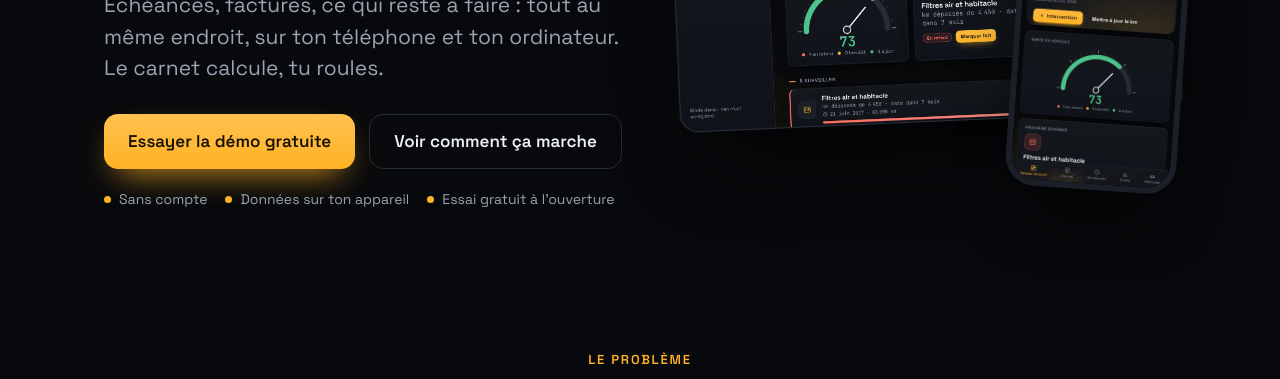
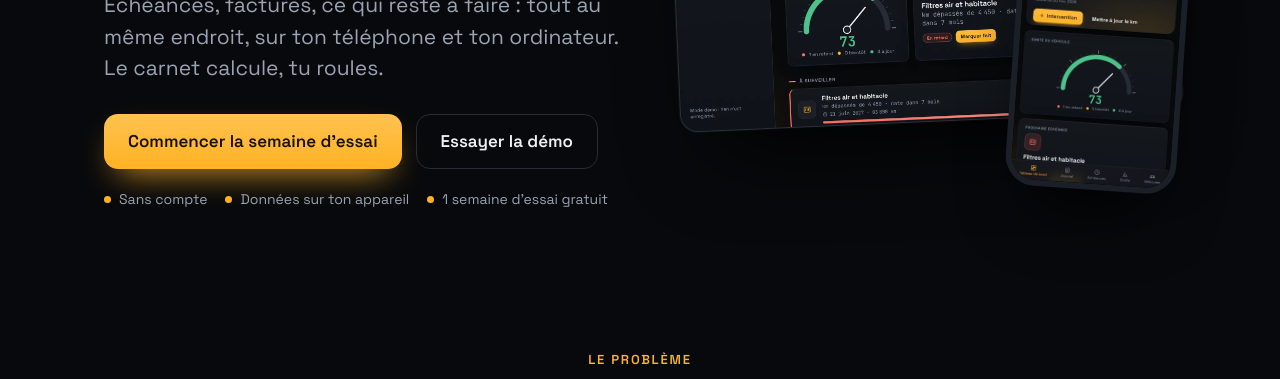
Before and after one commit to floxitoooo/odometre, a plain HTML site: page decouvrir.html in a window 1280 px wide. Shown: the part 410-789 px from the top of the page. Drawn offline with Linux system fonts and the light colour scheme.

Commit message:
Landing : ouverture de la vente

```diff
--- a/decouvrir.html
+++ b/decouvrir.html
@@ -55,8 +55,8 @@ font-family:'Space Grotesk',system-ui,sans-serif;color:var(--text);background:ra
 <header class="hero"><div><div class="eyebrow">Carnet d'entretien auto</div>
 <h1>Ta voiture, enfin au clair sur son entretien.</h1>
 <p class="lead">Échéances, factures, ce qui reste à faire : tout au même endroit, sur ton téléphone et ton ordinateur. Le carnet calcule, tu roules.</p>
-<div class="cta"><a class="btn" href="https://floxitoooo.github.io/odometre/?demo=1">Essayer la démo gratuite</a><a class="btn ghost" href="#fonctions">Voir comment ça marche</a></div>
-<div class="fine"><span>Sans compte</span><span>Données sur ton appareil</span><span>Essai gratuit à l'ouverture</span></div></div>
+<div class="cta"><a class="btn" href="https://odometre.gumroad.com/l/odometre">Commencer la semaine d'essai</a><a class="btn ghost" href="https://floxitoooo.github.io/odometre/?demo=1">Essayer la démo</a></div>
+<div class="fine"><span>Sans compte</span><span>Données sur ton appareil</span><span>1 semaine d'essai gratuit</span></div></div>
 <div class="stage"><div class="win"><div class="bar"><i></i><i></i><i></i></div><img src="shot-dash.webp" width="1800" height="1125" alt="Tableau de bord Odomètre : compteur, plaque, jauge de santé" ></div>
 <div class="phone"><img src="shot-mob.webp" width="700" height="1400" alt="Odomètre sur téléphone" ></div></div></header>
 
@@ -93,7 +93,7 @@ font-family:'Space Grotesk',system-ui,sans-serif;color:var(--text);background:ra
 <section class="center"><div class="eyebrow">Tarifs</div><h2>Simple et résiliable.</h2><p class="lead">Une semaine d'essai gratuit, puis le prix qui te convient.</p>
 <div class="price"><div class="card"><span class="tag" style="visibility:hidden">.</span><h3>Mensuel</h3><div class="big">8 €<small> / mois</small></div><p>Résiliable à tout moment.</p></div>
 <div class="card best"><span class="tag">2 mois offerts</span><h3>Annuel</h3><div class="big">80 €<small> / an</small></div><p>Soit moins de 7 € par mois.</p></div></div>
-<p class="note">L'abonnement ouvre très bientôt. En attendant, essaie la démo gratuite : rien à installer, rien à créer.</p></section>
+<div class="cta" style="justify-content:center;margin-top:24px"><a class="btn" href="https://odometre.gumroad.com/l/odometre">Commencer la semaine d'essai</a></div></section>
 
 <section><div class="center"><div class="eyebrow">Questions</div><h2>Ce qu'on te demande souvent.</h2></div><div class="faq">
 <details><summary>Sur quels appareils ça marche ?</summary><p>Dans le navigateur de ton téléphone, ta tablette ou ton ordinateur (Chrome, Safari, Edge, Firefox récents). Tu peux l'ajouter à l'écran d'accueil comme une application.</p></details>
@@ -102,6 +102,6 @@ font-family:'Space Grotesk',system-ui,sans-serif;color:var(--text);background:ra
 <details><summary>Les intervalles d'entretien sont-ils fiables ?</summary><p>Ce sont des repères courants. Le carnet de ton constructeur fait foi : tu règles chaque ligne. Aucun résultat n'est garanti.</p></details>
 <details><summary>Puis-je résilier ?</summary><p>Oui, à tout moment depuis ton reçu Gumroad. L'accès court jusqu'à la fin de la période payée.</p></details></div></section>
 
-<section class="final"><h2>Prends deux minutes pour l'essayer.</h2><p class="lead" style="margin:0 auto 28px">La démo est gratuite et pleine de données d'exemple.</p><div class="cta"><a class="btn" href="https://floxitoooo.github.io/odometre/?demo=1">Essayer la démo gratuite</a></div></section>
+<section class="final"><h2>Prends deux minutes pour t'y mettre.</h2><p class="lead" style="margin:0 auto 28px">Une semaine d'essai gratuit, résiliable à tout moment. Ou regarde d'abord la démo.</p><div class="cta" style="justify-content:center"><a class="btn" href="https://odometre.gumroad.com/l/odometre">Commencer la semaine d'essai</a><a class="btn ghost" href="https://floxitoooo.github.io/odometre/?demo=1">Essayer la démo</a></div></section>
 </div>
 <footer><div class="wrap">Odomètre · Vendu via Gumroad, qui gère paiement et TVA · Les intervalles d'entretien sont des repères, le carnet de ton constructeur fait foi.</div></footer></div></body></html>
```
